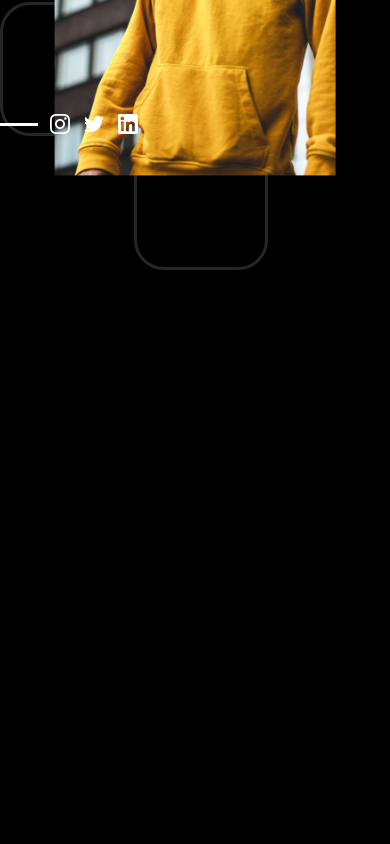
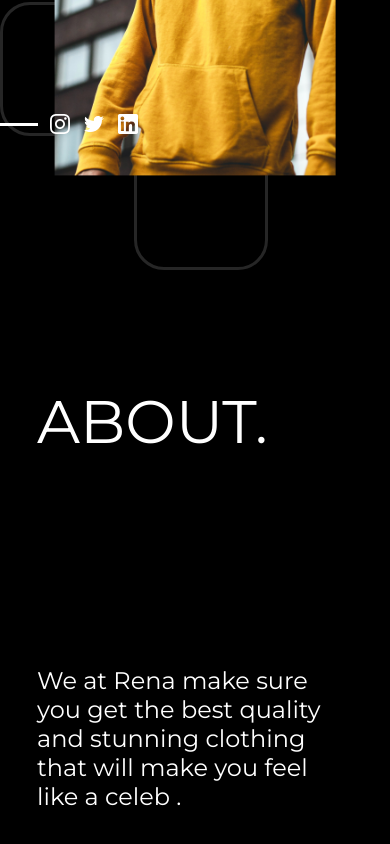
Before and after one commit to devdanielcodes/Rena-concept, a Vue app: page / in a window 390 px wide. Shown: the part 668-1512 px from the top of the page. Before the commit the page ends 844 px from the top, so only its background shows below. Built offline with nearby package versions, Linux system fonts and the light colour scheme.

Commit message:
about section

```diff
--- a/src/components/About.vue
+++ b/src/components/About.vue
@@ -1,13 +1,55 @@
 <template>
-    <div>
-
+    <div class="about">
+        <h1>ABOUT.</h1>
+        <p>We at Rena make sure you get the best quality and stunning clothing that will make you feel like a celeb .</p>
     </div>
 </template>
 
 <script>
+//import { onMounted } from 'vue'
+
+export default {
+    setup () {
+
+    }
+}
 
 </script>
 
 <style scoped>
+.about{
+    height: 100vh;
+    display: flex;
+    flex-wrap: wrap;
+    justify-content: space-evenly;
+    align-items: center;
+    width: 90%;
+    margin: auto;
+}
+.about h1{
+    font-size: 100px;
+    font-weight: 400;
+    width: 50%;
+}
+.about p{
+    font-size: 30px;
+    width: 50%;
 
+}
+@media (max-width: 1070px) {
+    .about{
+        flex-direction: column
+    }
+    .about h1,.about p{
+        width: 90%;
+    }
+}
+@media (max-width: 490px) {
+    .about h1{
+        font-size: 60px
+    }
+    .about p{
+        font-size: 24px
+    }
+}
 </style>
--- a/src/components/Landing.vue
+++ b/src/components/Landing.vue
@@ -90,21 +90,23 @@ import { gsap } from 'gsap'
     transform: translate(-50%, -50%);
 }
 .image .top{
-    position: absolute;
+    position: fixed;
     top: 0;
     left: 50%;
     transform: translateX(-50%);
     height: 20%;
     width: 350px;
+    z-index: 1;
     background: #FFFFFF;
 }
 .image .bottom{
-    position: absolute;
+    position: fixed;
     bottom: 0;
     left: 50%;
     transform: translateX(-50%);
     height: 20%;
     width: 350px;
+    z-index: 1;
     background: #FFED49;
 }
 @media (max-width: 1706px){
@@ -118,7 +120,6 @@ import { gsap } from 'gsap'
         position: relative;
     }
     .image .top, .image .bottom{
-        width: 85%;
     }
 
 }
--- a/src/components/Logo.vue
+++ b/src/components/Logo.vue
@@ -25,5 +25,6 @@ export default {
     top: 20px;
     left: 40px;
     overflow: hidden;
+    z-index: 10;
 }
 </style>
```
